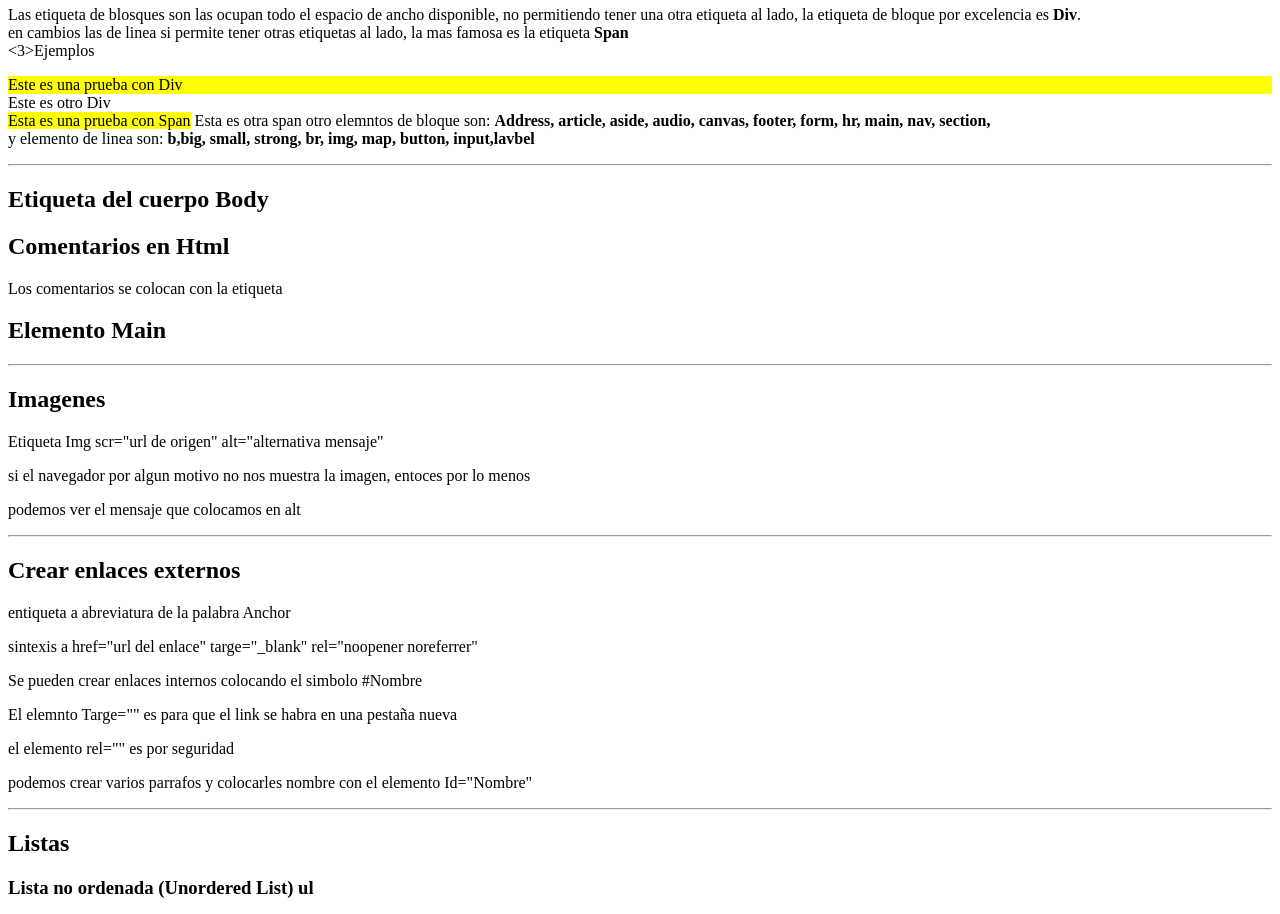
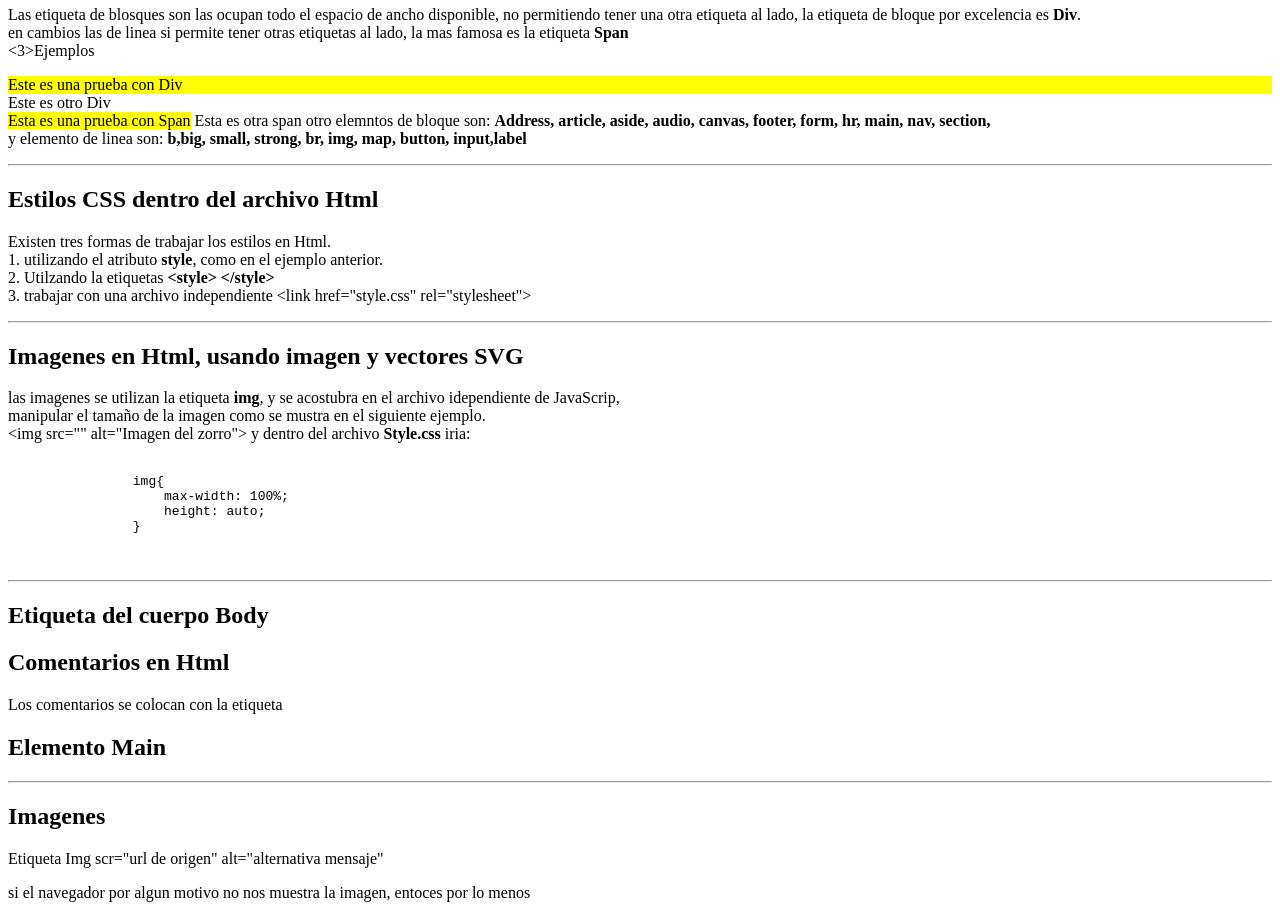
Before and after one commit to rodzapata/CursoHtml, a plain HTML site: page curso_html.html in a window 1280 px wide. Shown: the part 1940-2854 px from the top of the page. Drawn offline with Linux system fonts and the light colour scheme.

Commit message:
Imagenes y vectores en html

```diff
--- a/curso_html.html
+++ b/curso_html.html
@@ -126,11 +126,35 @@
         <span style="background-color:yellow">Esta es una prueba con Span</span>
         <span>Esta es otra span</span>
         otro elemntos de bloque son:  <b>Address, article, aside, audio, canvas, footer, form, hr, main, nav, section, </b><br>
-        y elemento de linea son: <b>b,big, small, strong, br, img, map, button, input,lavbel </b><br>
+        y elemento de linea son: <b>b,big, small, strong, br, img, map, button, input,label </b><br>
 
     </p>
  <hr>
+    <h2>Estilos CSS dentro del archivo Html </h2>
+    <p>
+        Existen tres formas de trabajar los estilos en Html.<br>
+        1. utilizando el atributo <b>style</b>, como en el ejemplo anterior.<br>
+        2. Utilzando la etiquetas <B>&lt;style&gt; &lt;/style&gt;</B><br>
+        3. trabajar con una archivo independiente &lt;link href="style.css" rel="stylesheet"&gt;
 
+    </p>
+ <hr>
+    <h2>Imagenes en Html, usando imagen y vectores SVG</h2>
+    <p>
+        las imagenes se utilizan la etiqueta <b>img</b>, y se acostubra en el archivo idependiente de JavaScrip, <br>
+        manipular el tamaño de la imagen como se mustra en el siguiente ejemplo.<br>
+        &lt;img src="" alt="Imagen del zorro"&gt;
+        y dentro del archivo <b>Style.css</b> iria:
+        <pre>
+            <code>
+                img{
+                    max-width: 100%;
+                    height: auto;
+                }
+            </code>
+        </pre>
+    </p>
+<hr>
     <h2>Etiqueta del cuerpo Body</h2>
 
     <h2>Comentarios en Html</h2>
--- a/style.css
+++ b/style.css
@@ -4,3 +4,7 @@ h2{
 p{
     color: purple;
 }
+img{
+    max-width: 100%;
+    height: auto;
+}
```
